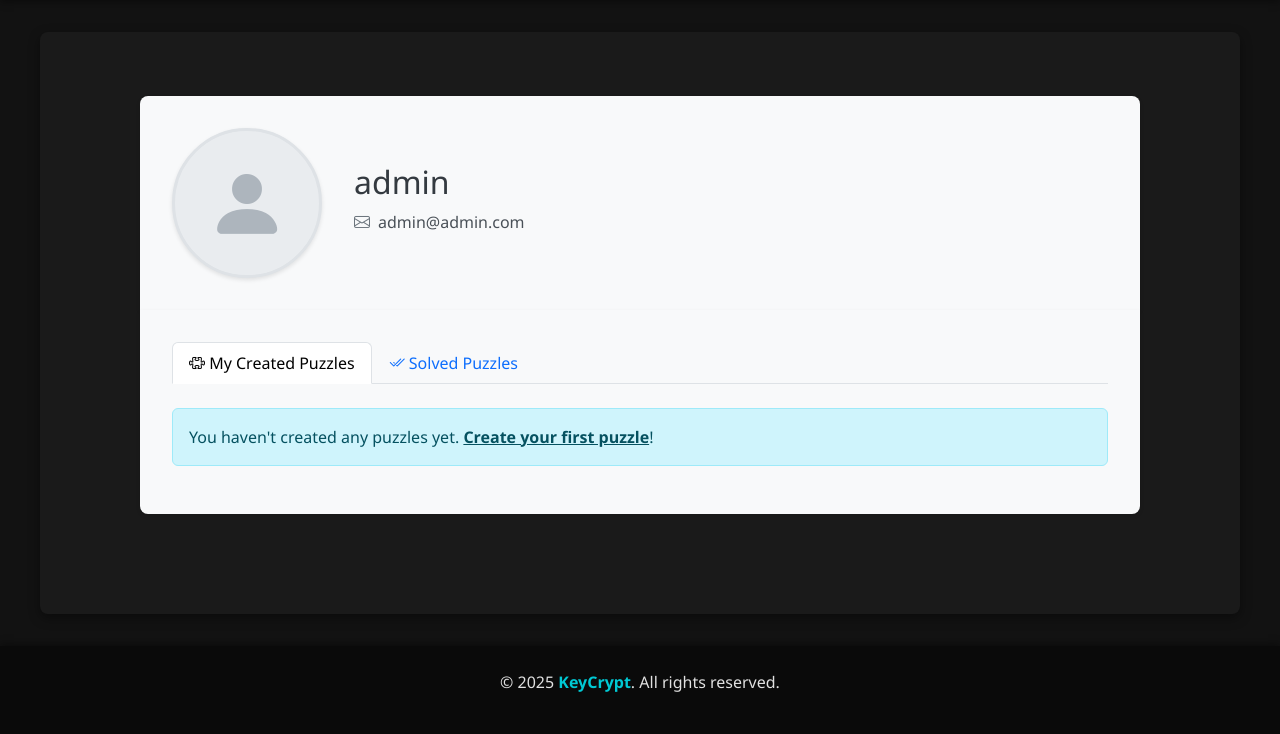
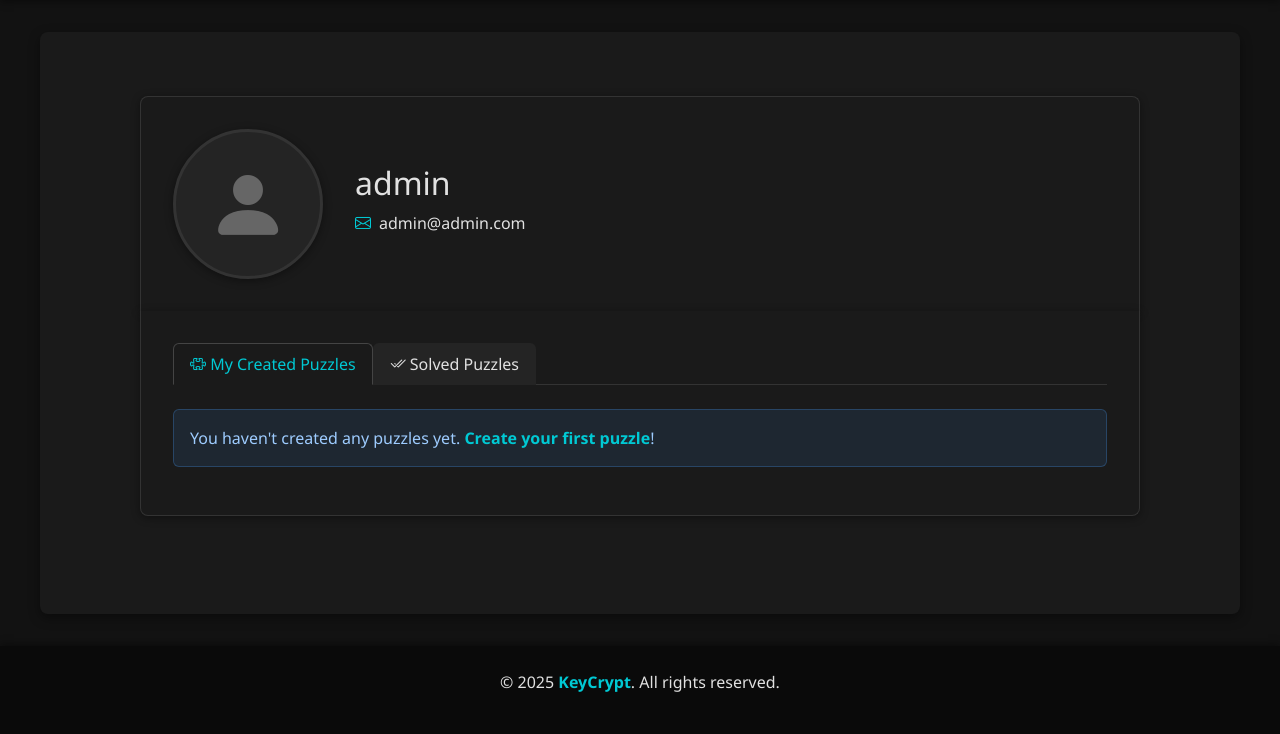
Before and after one commit to mlziade/keycrypt, a Django app: page /users/profile/ in a window 1280 px wide. Shown: the part 66-800 px from the top of the page. Run offline with Django 5.2, Linux system fonts and the light colour scheme; a user stored in the database is signed in; data that the repository does not hold is empty; some libraries are stand-ins or nearby versions.

Commit message:
Refactor CSS for dark theme consistency across create puzzle, login, and user profile pages; enhance button styles and form elements

```diff
--- a/static/user_profile.css
+++ b/static/user_profile.css
@@ -2,41 +2,68 @@
     max-width: 1000px;
     margin: 2rem auto;
     padding: 2rem;
-    background-color: #f8f9fa;
+    background-color: var(--container-bg);
     border-radius: 8px;
-    box-shadow: 0 2px 4px rgba(0, 0, 0, 0.1);
+    box-shadow: 0 2px 8px var(--shadow-color);
+    border: 1px solid #333;
 }
 
 .puzzles-container h2 {
     text-align: center;
     margin-bottom: 1.5rem;
-    color: #343a40;
+    color: var(--text-color);
 }
 
 .puzzle-table {
-    background-color: #fff;
+    background-color: #242424;
     border-radius: 6px;
     overflow: hidden;
+    color: var(--text-color);
+    border-color: #333;
 }
 
 .puzzle-table thead {
-    background-color: #e9ecef;
+    background-color: #1c1c1c;
 }
 
 .puzzle-table th {
     font-weight: 600;
-    color: #495057;
+    color: var(--text-color);
     border-bottom-width: 2px;
+    border-color: #333;
 }
 
 .puzzle-table td, .puzzle-table th {
     vertical-align: middle;
     padding: 0.75rem 1rem;
+    border-color: #333;
 }
 
 .badge {
     font-weight: 500;
     padding: 0.4em 0.6em;
+}
+
+/* Bootstrap tabs styling for dark theme */
+.nav-tabs {
+    border-bottom-color: #333;
+}
+
+.nav-tabs .nav-link {
+    color: var(--text-color);
+    background-color: #242424;
+    border-color: transparent;
+}
+
+.nav-tabs .nav-link:hover {
+    border-color: #444;
+    color: var(--accent-color);
+}
+
+.nav-tabs .nav-link.active {
+    color: var(--accent-color);
+    background-color: var(--container-bg);
+    border-color: #444 #444 var(--container-bg);
 }
 
 /* Make sure table is responsive on small screens */
@@ -53,22 +80,39 @@
 /* Keep some of the existing styles for consistency */
 .questions-section h3 {
     margin-bottom: 1rem;
-    color: #495057;
+    color: var(--text-color);
 }
 
 .list-group-item {
-    background-color: #fff;
-    border-color: #dee2e6;
-    padding: 0.75rem 1.25rem;
+    background-color: #242424;
+    border-color: #333;
+    color: var(--text-color);
+}
+
+.alert-info {
+    background-color: rgba(74, 158, 255, 0.1);
+    border-color: rgba(74, 158, 255, 0.25);
+    color: #9eccff;
+}
+
+.alert-info .alert-link {
+    color: var(--accent-color);
+    text-decoration: none;
+}
+
+.alert-info .alert-link:hover {
+    text-decoration: underline;
 }
 
 .profile-container {
     max-width: 1000px;
     margin: 2rem auto 0;
     padding: 2rem;
-    background-color: #f8f9fa;
+    background-color: var(--container-bg);
     border-radius: 8px 8px 0 0;
-    box-shadow: 0 2px 4px rgba(0, 0, 0, 0.1);
+    box-shadow: 0 2px 8px var(--shadow-color);
+    border: 1px solid #333;
+    border-bottom: none;
 }
 
 .profile-header {
@@ -85,17 +129,17 @@
     width: 150px;
     height: 150px;
     border-radius: 50%;
-    background-color: #e9ecef;
+    background-color: #242424;
     display: flex;
     align-items: center;
     justify-content: center;
-    box-shadow: 0 2px 4px rgba(0, 0, 0, 0.1);
-    border: 3px solid #dee2e6;
+    box-shadow: 0 2px 8px var(--shadow-color);
+    border: 3px solid #333;
 }
 
 .profile-picture-placeholder i {
     font-size: 80px;
-    color: #adb5bd;
+    color: #666;
 }
 
 .profile-info {
@@ -104,20 +148,29 @@
 
 .profile-info h2 {
     margin-bottom: 0.5rem;
-    color: #343a40;
+    color: var(--text-color);
     text-align: left;
 }
 
 .profile-info p {
     margin-bottom: 0.5rem;
-    color: #495057;
+    color: var(--light-color);
     display: flex;
     align-items: center;
     gap: 0.5rem;
 }
 
 .profile-info p i {
-    color: #6c757d;
+    color: var(--accent-color);
+}
+
+.profile-info a {
+    color: var(--accent-color);
+    text-decoration: none;
+}
+
+.profile-info a:hover {
+    text-decoration: underline;
 }
 
 /* Adjust puzzles container to connect with profile */
@@ -125,9 +178,16 @@
     max-width: 1000px;
     margin: 0 auto 2rem;
     padding: 2rem;
-    background-color: #f8f9fa;
+    background-color: var(--container-bg);
     border-radius: 0 0 8px 8px;
-    box-shadow: 0 2px 4px rgba(0, 0, 0, 0.1);
+    box-shadow: 0 2px 8px var(--shadow-color);
+    border: 1px solid #333;
+    border-top: none;
+}
+
+/* Text colors override for bootstrap dark theme */
+.text-muted {
+    color: #9e9e9e !important;
 }
 
 /* Media query for responsive design */
```
Also changed, not shown: static/create_puzzle.css (+73 -18 lines), static/login.css (+17 -14 lines).
